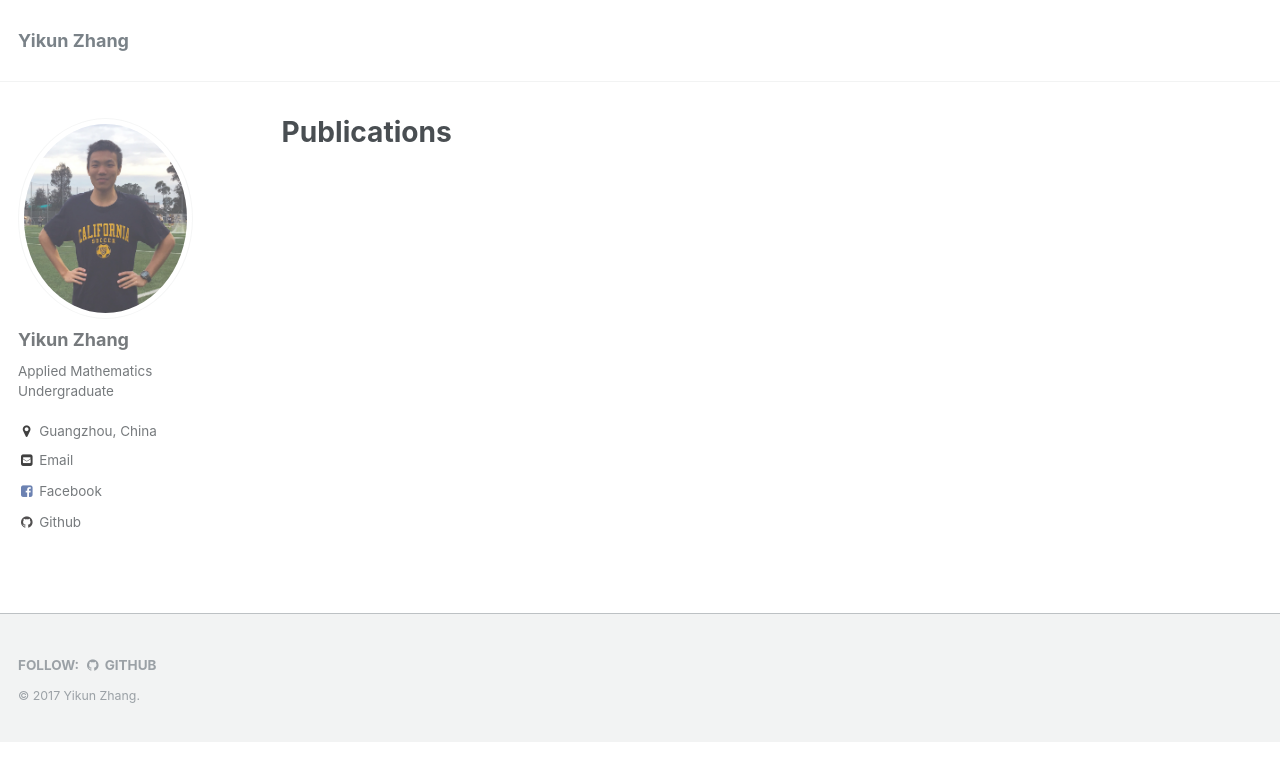
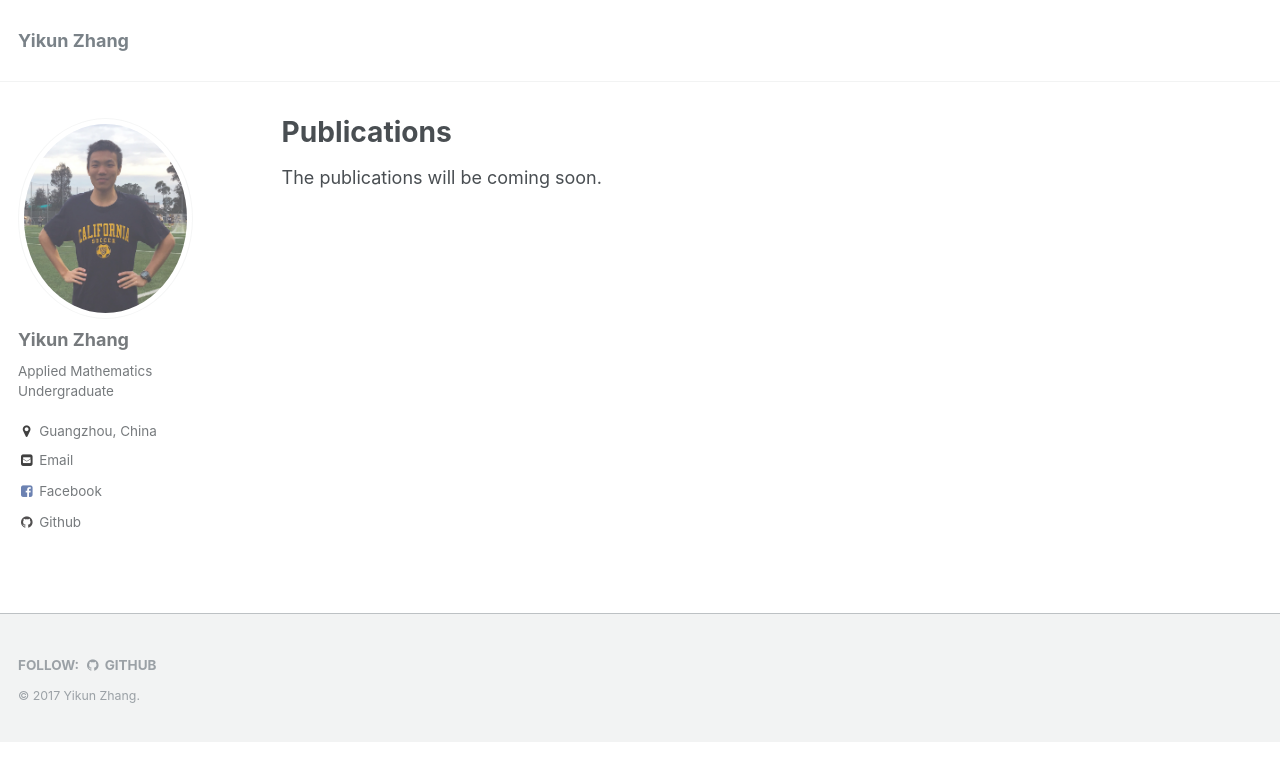
Before and after one commit to zhangyk8/zhangyk8.github.io, a Jekyll site: the page built from _pages/publications.md, in a window 1280 px wide. Shown: the top 781 px of the page. Built offline with Jekyll 4.4.1, drawn with Linux system fonts in a browser that asks for light colours.

Commit message:
Update publications.md

```diff
--- a/_pages/publications.md
+++ b/_pages/publications.md
@@ -12,7 +12,9 @@ author_profile: true
 {% include base_path %}
 
 {% assign my_variable = false %}
-{% if my_variable == true %}
+{% if my_variable != true %}
+The publications will be coming soon.
+{% else %}
 
 {% for post in site.publications reversed %}
   {% include archive-single.html %}
```
